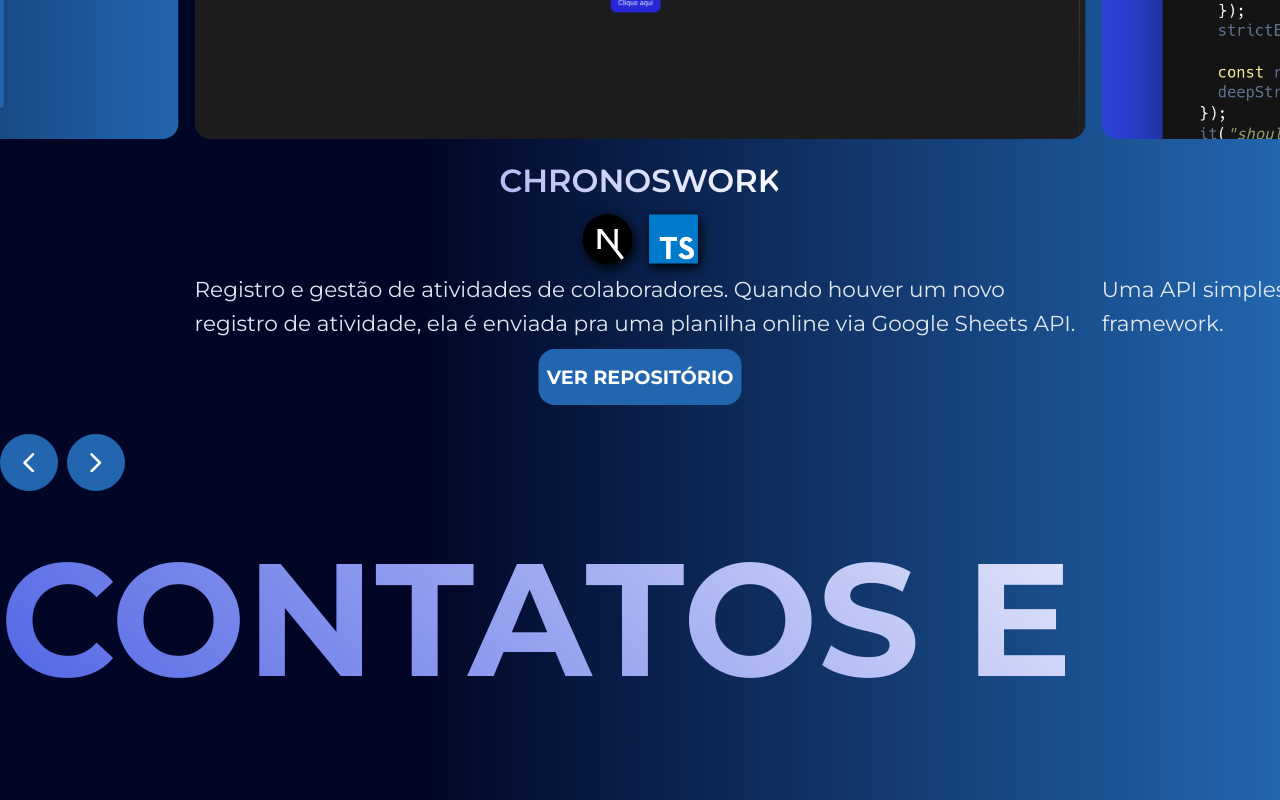
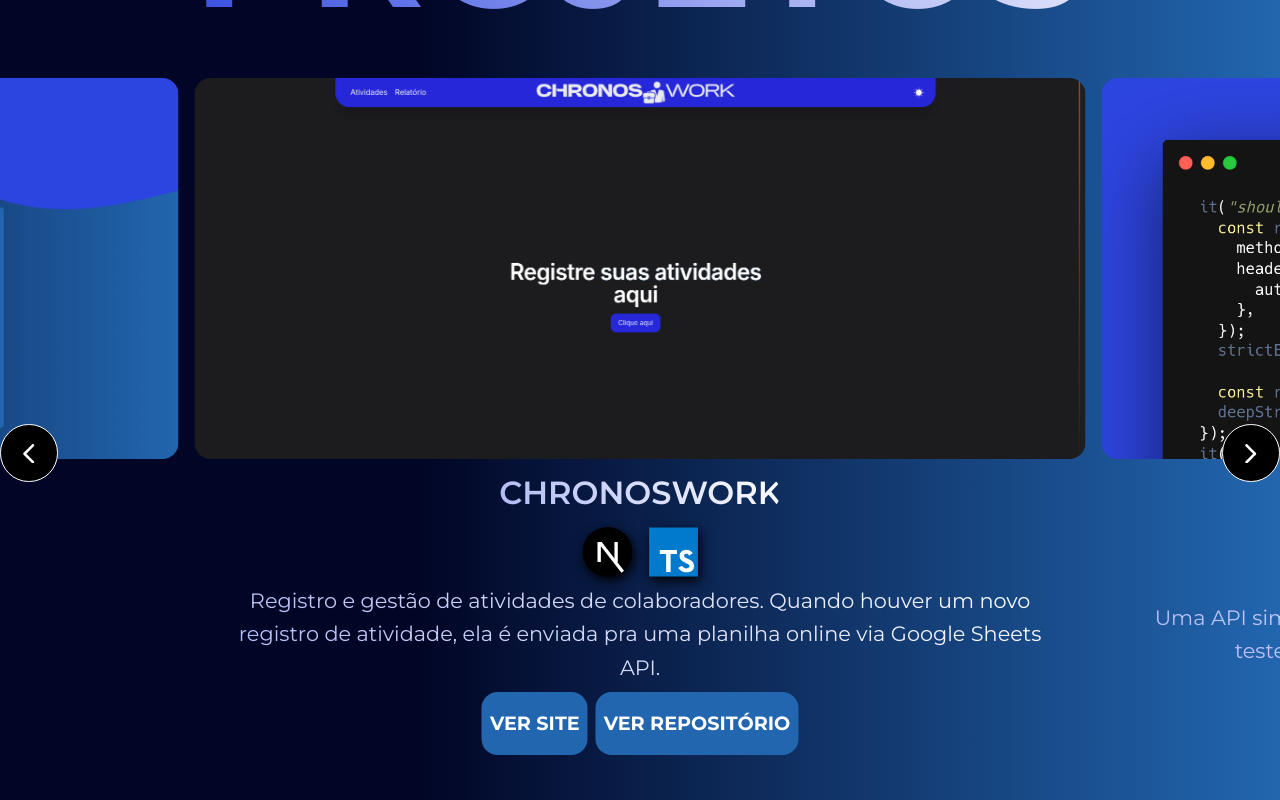
Before and after one commit to LuisFelipeMod/Portfolio, a Next.js app: page / in a window 1280 px wide. Shown: the part 1800-2600 px from the top of the page. Built offline with nearby package versions, Linux system fonts and the light colour scheme.

Commit message:
refactor: add new projects and some styles changes

```diff
--- a/src/app/globals.css
+++ b/src/app/globals.css
@@ -129,6 +129,7 @@
 }
 
 .embla {
+  position: relative;
   margin: auto;
   --slide-height: 19rem;
   --slide-spacing: 1rem;
@@ -148,9 +149,12 @@
   flex: 0 0 var(--slide-size);
   min-width: 0;
   padding-left: var(--slide-spacing);
+  display: flex;
+  flex-direction: column;
 }
 
-.embla__slide > a > img{
+
+.embla__slide > img{
   border-radius: 1rem;
   object-fit: cover;
   object-position: top;
@@ -161,9 +165,6 @@
   background-color: #0000;
   width: 100%;
   height: 100%;
-  position: absolute;
-  top: 0;
-  left: 0;
   transition: .333s ease-in-out;
   display: flex;
   justify-content: center;
@@ -179,17 +180,25 @@
 
 .embla__slide > div > span{
   user-select: none;
-  text-transform: uppercase;
+  text-transform: none;
   background: linear-gradient(45deg, #aeb8f4, #fff);
   -webkit-background-clip: text;
   -webkit-text-fill-color: transparent;
   -moz-background-clip: text;
   -moz-text-fill-color: transparent;
   box-shadow: inset 0 0 0 0.2rem var(--detail-medium-contrast);
-  width: 30rem;
+  width: calc(100% - 4rem);
   display: block;
-  text-align: justify;
+  font-size: 1.3em;
+  text-align: center;
 }
+
+.embla__slide__repo__buttons{
+  display: flex;
+  flex-direction: column;
+}
+
+
 .embla__slide__name {
   box-shadow: inset 0 0 0 0.2rem var(--detail-medium-contrast);
   border-radius: 1.8rem;
@@ -265,18 +274,13 @@
   filter: brightness(0.5);
 }
 
-.embla__controls {
-  display: grid;
-  grid-template-columns: auto 1fr;
+.embla__buttons {
+  width: 100%;
+  display: flex;
   justify-content: space-between;
-  gap: 1.2rem;
-  margin-top: 1.8rem;
-}
-.embla__buttons {
-  display: grid;
-  grid-template-columns: repeat(2, 1fr);
-  gap: 0.6rem;
-  align-items: center;
+  position: absolute;
+  top: 50%;
+
 }
 .embla__button {
   -webkit-tap-highlight-color: rgba(var(--text-high-contrast-rgb-value), 0.5);
@@ -337,8 +341,8 @@
 }
 
 .embla__button{
-  border: 1px solid #2266af;
-  background: #2266af;
+  border: 1px solid #fff;
+  background: #000;
 }
 
 .embla__slide > a > div{
@@ -351,8 +355,13 @@
   font-size: 1.35em;
 }
 
+.embla__slide__buttons{
+  display: flex;
+  gap: 0.5rem;
+  margin-bottom: 1rem;
+}
 
-.embla__slide__repo__button{
+.embla__slide__button{
   display: flex;
   align-items: center;
   gap: 0.5rem;
--- a/src/app/page.module.css
+++ b/src/app/page.module.css
@@ -13,6 +13,7 @@
   display: flex;
   justify-content: center;
   flex-direction: column;
+  margin-bottom: 20rem;
 }
 .comingSection {
   position: relative;
@@ -261,11 +262,7 @@
   display: flex;
   flex-direction: column;
   font-size: 1.6em;
-  background: linear-gradient(45deg, #2d45e0, #fff);
-  -webkit-background-clip: text;
-  -webkit-text-fill-color: transparent;
-  -moz-background-clip: text;
-  -moz-text-fill-color: transparent;
+  color: #fff;
 }
 
 @media (max-width: 991px) {
--- a/src/components/carousel.js
+++ b/src/components/carousel.js
@@ -64,17 +64,19 @@
         <div className="embla__container">
           {slides.map((index, idx) => (
             <div className="embla__slide" key={idx}>
-              <a href={index.link}>
-                <Image width={1200} height={381} src={index.image_url} alt={index.name} />
+              <Image
+                width={1200}
+                height={381}
+                src={index.image_url}
+                alt={index.name}
+              />
               <div>
                 <div className="embla__slide__name">{index.name}</div>
                 <div className="embla__slide__stacks">
                   {index.stacks &&
                     index.stacks.map((stack, idx) => (
                       <div className="embla__slide__tooltip" key={idx}>
-                          <span
-                            className="embla__slide__tooltip__text"
-                          >
+                        <span className="embla__slide__tooltip__text">
                           {stack}
                         </span>
                         <StackIcon stack={stack}></StackIcon>
@@ -82,13 +84,22 @@
                     ))}
                 </div>
                 <span>{index.desc}</span>
-                  <div>
-                    <button className="embla__slide__repo__button">
-                      Ver repositório
-                    </button>
+                <div className="embla__slide__buttons">
+                  {index.link ? (
+                    <a href={index.link} className="embla__slide__button">
+                      Ver site
+                    </a>
+                  ) : (
+                    <></>
+                  )}
+
+                  {index.repo ? (
+                    <a href={index.repo} className="embla__slide__button">Ver repositório</a>
+                  ) : (
+                    <></>
+                  )}
                 </div>
               </div>
-              </a>
             </div>
           ))}
         </div>
--- a/src/data/projects.json
+++ b/src/data/projects.json
@@ -1,35 +1,44 @@
 [
   {
     "name": "ChronosWork",
-    "link": "https://github.com/LuisFelipeMod/ChronosWork",
+    "link": "https://chronos-work.vercel.app/",
+    "repo": "https://github.com/LuisFelipeMod/ChronosWork",
     "desc": "Registro e gestão de atividades de colaboradores. Quando houver um novo registro de atividade, ela é enviada pra uma planilha online via Google Sheets API.",
     "stacks": ["NextJS", "Typescript"],
     "image_url": "/projects/chronos-work.png"
   },
   {
     "name": "Testes Automatizados",
-    "link": "https://github.com/LuisFelipeMod/testes-automatizados",
-    "desc": "Uma API simples com testes E2E criados em NodeJS, sem uso de nenhum framework.",
+    "repo": "https://github.com/LuisFelipeMod/testes-automatizados",
+    "desc": "Uma API simples com testes E2E criados em NodeJS. Tanto a API quanto os testes foram desenvolvidos sem uso de nenhum framework.",
     "stacks": ["NodeJS"],
     "image_url": "/projects/testes-automatizados2.png"
   },
   {
     "name": "Oscel",
-    "link": "https://github.com/LuisFelipeMod/projeto-integrador",
+    "repo": "https://github.com/LuisFelipeMod/projeto-integrador",
     "stacks": ["NextJS", "Typescript", "NestJS"],
     "image_url": "/projects/oscel.png",
-    "desc": "Plataforma de gestão de ordens de serviço, desenvolvida em equipe."
+    "desc": "Plataforma de gestão de ordens de serviço. Feito em equipe. "
   },
   {
     "name": "Cat API",
-    "link": "https://github.com/LuisFelipeMod/Cat-API-Vue",
+    "repo": "https://github.com/LuisFelipeMod/Cat-API-Vue",
     "stacks": ["VueJS"],
     "image_url": "/projects/cat-api.png",
     "desc": "Uma aplicação simples usando Vue.js que consome a Cat API (https://thecatapi.com/)"
   },
   {
+    "name": "Easy Calc",
+    "link": "https://easy-calc-alpha.vercel.app/",
+    "repo": "https://github.com/LuisFelipeMod/easy-calc",
+    "stacks": ["VueJS"],
+    "image_url": "/projects/easy-calc.png",
+    "desc": "A Easy Calc é uma calculadora de horas. Com ela você pode substrair ou somar dois horários diferentes."
+  },
+  {
     "name": "Portfólio",
-    "link": "https://github.com/LuisFelipeMod/portfolio2",
+    "repo": "https://github.com/LuisFelipeMod/portfolio2",
     "stacks": ["NextJS"],
     "image_url": "/projects/portfolio2.png",
     "desc": "Portfólio onde exibo meus projetos"
```
Also changed, not shown: public/projects/easy-calc.png (added). Lines whose indentation alone changed are shown as unchanged.
